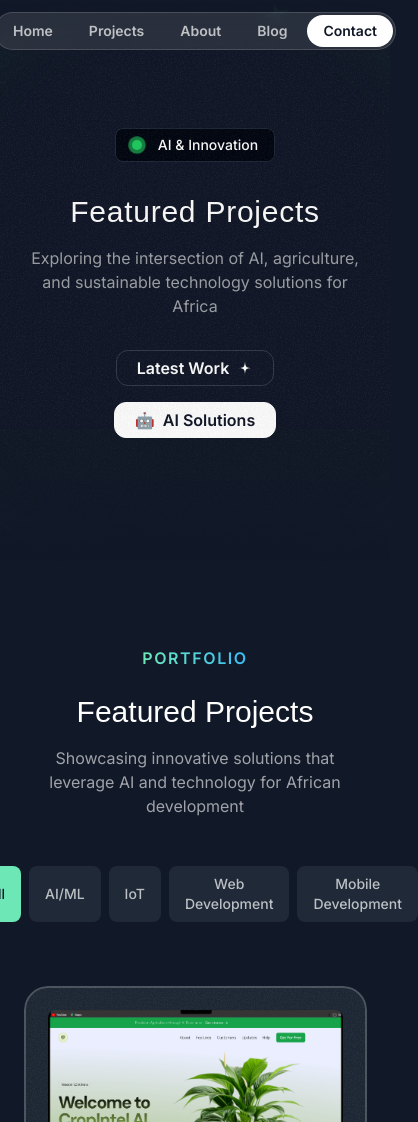
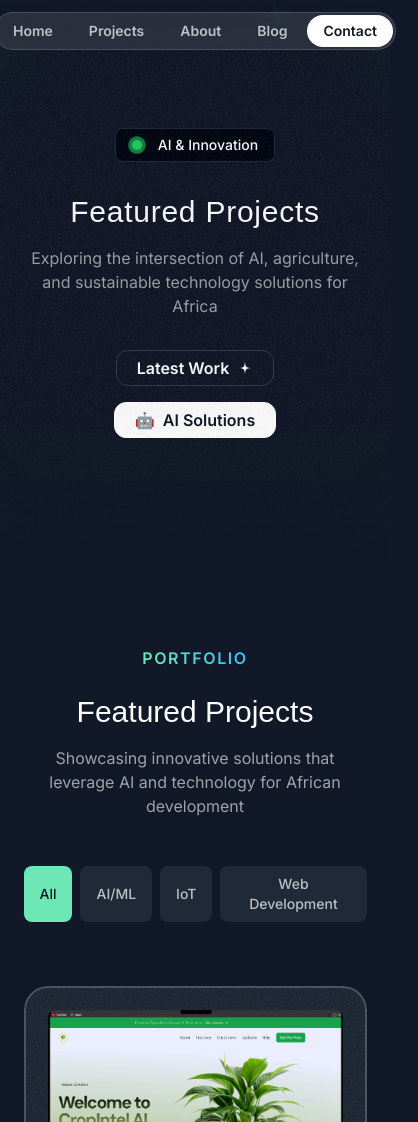
Before and after one commit to chrismazi/myportifolioweb, a Next.js app: page /projects in a window 390 px wide. Shown: the top 1122 px of the page, 418 px wide, since content can reach past the window. Built offline with nearby package versions, Linux system fonts and the light colour scheme; a web font is replaced by a local one.

Commit message:
refactor: remove Mobile Development from category filters

```diff
--- a/src/sections/ProjectsShowcase.tsx
+++ b/src/sections/ProjectsShowcase.tsx
@@ -145,7 +145,7 @@ const projects: Project[] = [
   }
 ];
 
-const categories = ['All', 'AI/ML', 'IoT', 'Web Development', 'Mobile Development'];
+const categories = ['All', 'AI/ML', 'IoT', 'Web Development'];
 
 export const ProjectsShowcase = () => {
   const [selectedCategory, setSelectedCategory] = useState('All');
```
